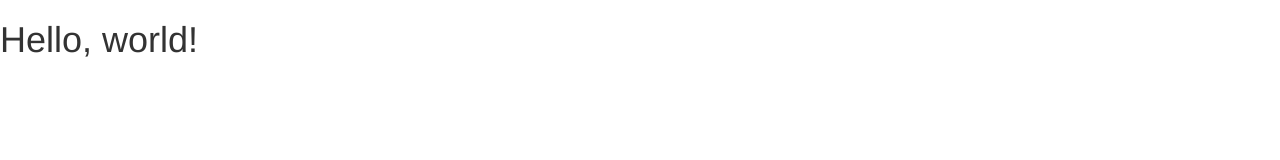
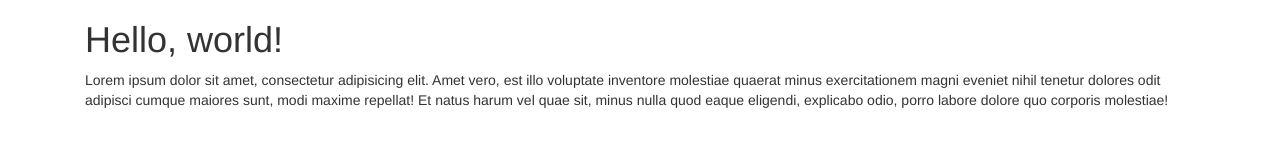
Before and after one commit to ZH-COMP231S63G5/nodeDemo, a plain HTML site: page index.html in a window 1280 px wide. Drawn offline with nearby package versions, Linux system fonts and the light colour scheme.

```diff
--- a/index.html
+++ b/index.html
@@ -17,8 +17,15 @@
     <![endif]-->
   </head>
   <body>
-    <h1>Hello, world!</h1>
+   <div class="content container">
 
+          <div class="col-lg-12">
+           <h1>Hello, world!</h1>
+<p>
+       Lorem ipsum dolor sit amet, consectetur adipisicing elit. Amet vero, est illo voluptate inventore molestiae quaerat minus exercitationem magni eveniet nihil tenetur dolores odit adipisci cumque maiores sunt, modi maxime repellat! Et natus harum vel quae sit, minus nulla quod eaque eligendi, explicabo odio, porro labore dolore quo corporis molestiae!
+</p>
+   </div>
+         </div>
     <!-- jQuery (necessary for Bootstrap's JavaScript plugins) -->
     <script src="https://ajax.googleapis.com/ajax/libs/jquery/1.11.2/jquery.min.js"></script>
     <!-- Include all compiled plugins (below), or include individual files as needed -->
```
Also changed, not shown: README.md (added), 1 other file.
